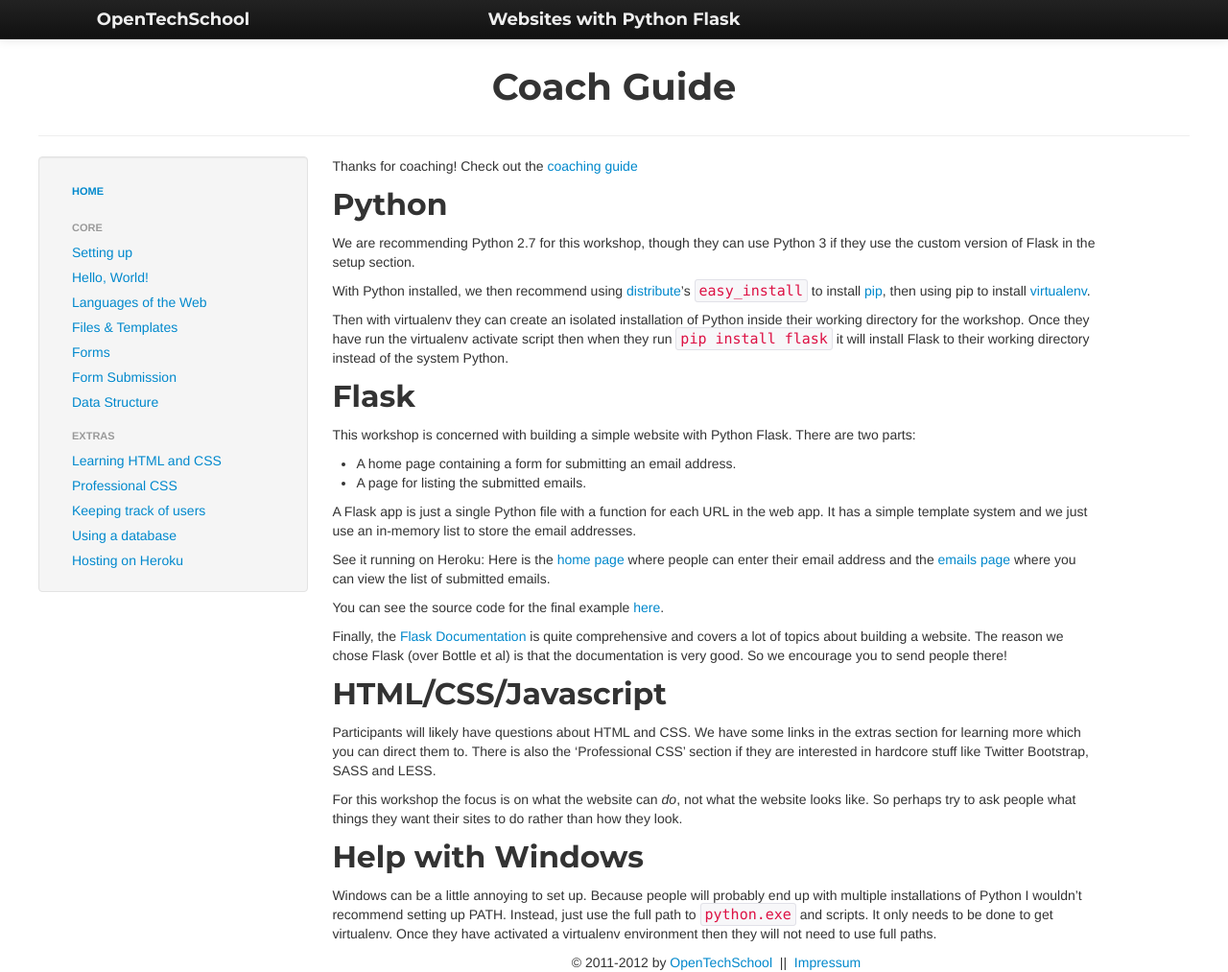
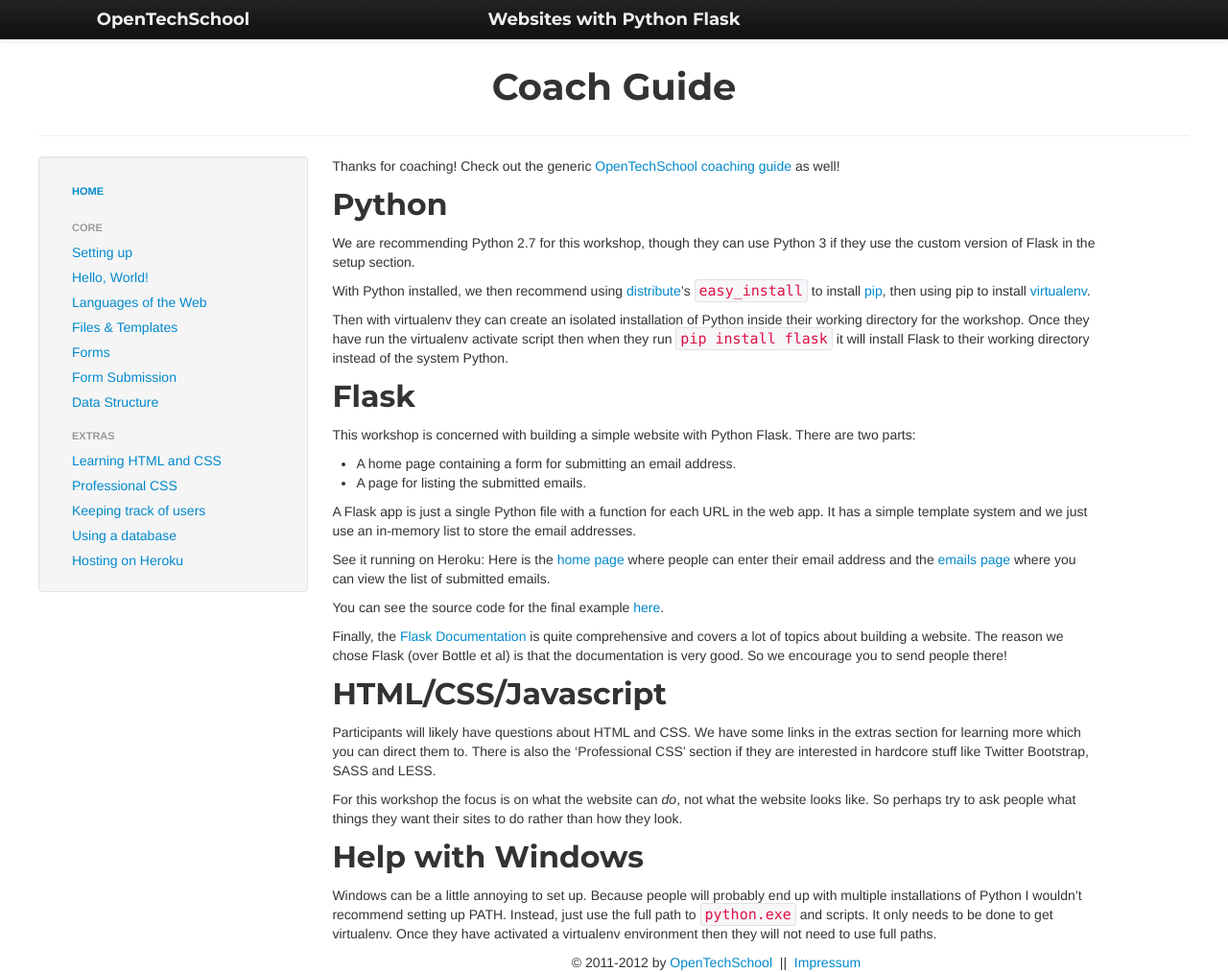
Before and after one commit to OpenTechSchool/python-flask, a Jekyll site: the page built from coach-guide.md, in a window 1280 px wide. Shown: the whole page at 96% size. Built offline with Jekyll 4.4.1, drawn with Linux system fonts in a browser that asks for light colours.

Commit message:
added link to generic coaching guide

```diff
--- a/coach-guide.md
+++ b/coach-guide.md
@@ -5,7 +5,7 @@
 
 ---
 
-Thanks for coaching! Check out the [coaching guide](http://opentechschool.github.com/slides/presentations/coaching/)
+Thanks for coaching! Check out the generic [OpenTechSchool coaching guide](http://opentechschool.github.com/slides/presentations/coaching/) as well!
 
 ## Python
 
```
